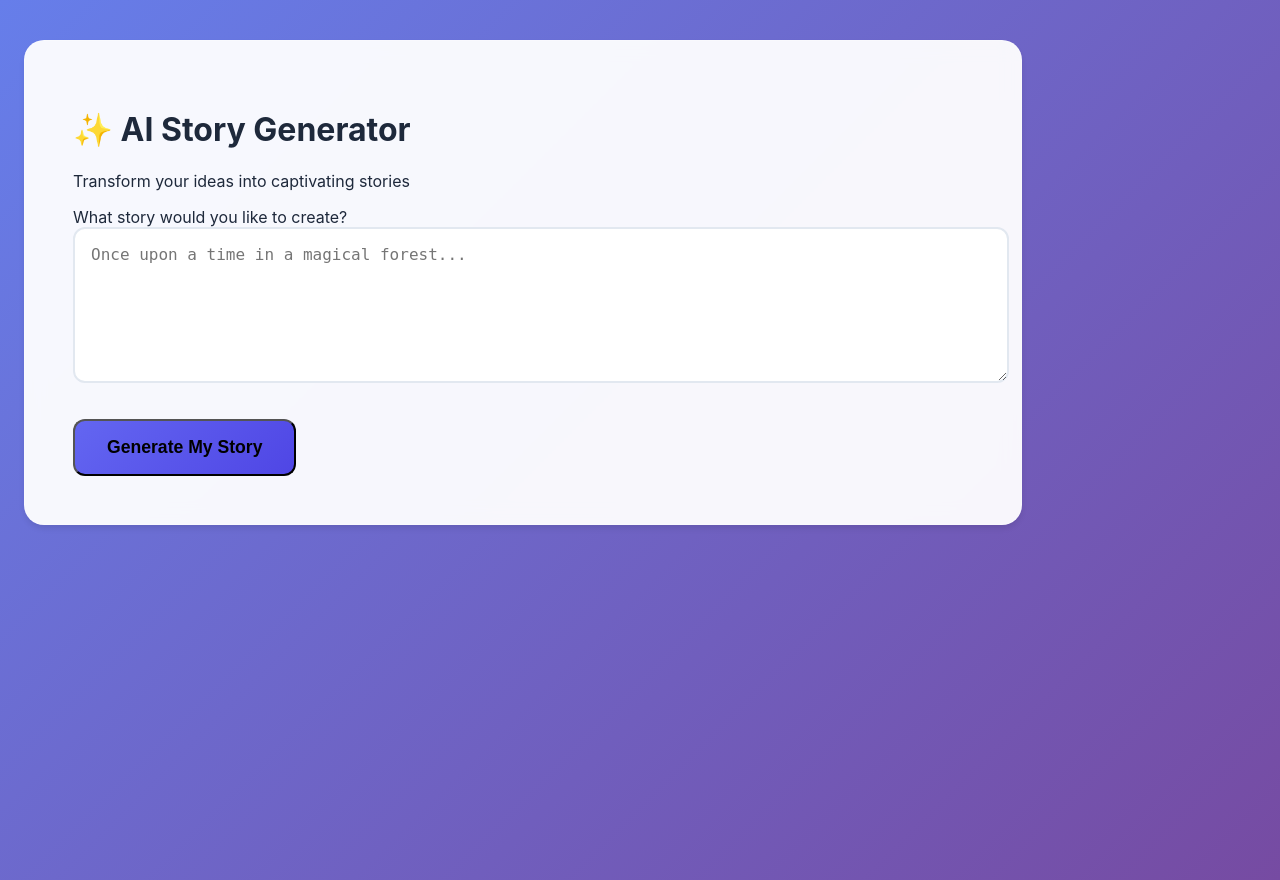
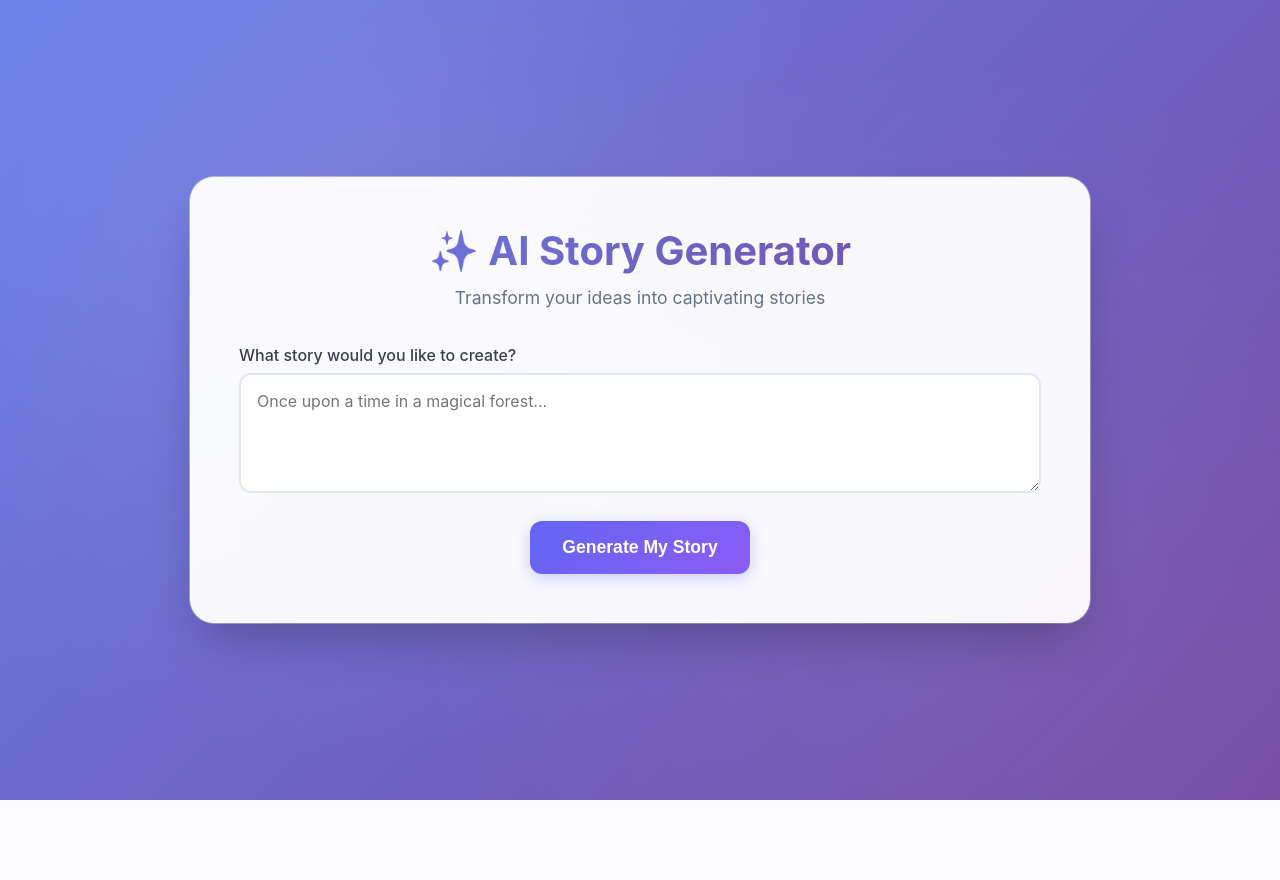
Before and after one commit to pkala7968/AI-Story-Generator, a Django app: page / in a window 1280 px wide. After the commit the page ends 800 px from the top, so only its background shows below. Run offline with Django 5.2, Linux system fonts and the light colour scheme.

Commit message:
improved css

```diff
--- a/story_app/static/css/styles.css
+++ b/story_app/static/css/styles.css
@@ -1,68 +1,228 @@
-/* Enhanced Color Palette & Typography */
-:root {
-    --primary-color: #6366f1;
-    --primary-hover: #4f46e5;
-    --secondary-color: #f1f5f9;
-    --text-primary: #1e293b;
-    --text-secondary: #64748b;
-    --border-color: #e2e8f0;
-    --shadow-light: 0 1px 3px 0 rgba(0, 0, 0, 0.1);
-    --shadow-medium: 0 4px 6px -1px rgba(0, 0, 0, 0.1);
+/* General Reset */
+* {
+  margin: 0;
+  padding: 0;
+  box-sizing: border-box;
 }
 
+/* Enhanced body with gradient background and better centering */
 body {
-    font-family: 'Inter', -apple-system, BlinkMacSystemFont, sans-serif;
-    background: linear-gradient(135deg, #667eea 0%, #764ba2 100%);
-    color: var(--text-primary);
-    min-height: 100vh;
-    padding: 2rem 1rem;
+  font-family: "Inter", -apple-system, BlinkMacSystemFont, "Segoe UI", sans-serif;
+  background: linear-gradient(135deg, #667eea 0%, #764ba2 100%);
+  color: #1e293b;
+  min-height: 100vh;
+  display: flex;
+  justify-content: center;
+  align-items: center;
+  padding: 2rem;
+  position: relative;
 }
 
-.container {
-    max-width: 900px;
-    background: rgba(255, 255, 255, 0.95);
-    backdrop-filter: blur(10px);
-    padding: 3rem;
-    border-radius: 20px;
-    box-shadow: var(--shadow-medium);
-    border: 1px solid rgba(255, 255, 255, 0.2);
+/* Add subtle animated background pattern */
+body::before {
+  content: "";
+  position: absolute;
+  top: 0;
+  left: 0;
+  right: 0;
+  bottom: 0;
+  background-image: radial-gradient(circle at 25% 25%, rgba(255, 255, 255, 0.1) 0%, transparent 50%),
+    radial-gradient(circle at 75% 75%, rgba(255, 255, 255, 0.05) 0%, transparent 50%);
+  pointer-events: none;
 }
 
-/* Enhanced Form Styling */
-.form-group {
-    position: relative;
-    margin-bottom: 2rem;
+/* Premium container with glass-morphism effect */
+.container {
+  max-width: 900px;
+  width: 100%;
+  background: rgba(255, 255, 255, 0.95);
+  backdrop-filter: blur(20px);
+  padding: 3rem;
+  border-radius: 24px;
+  box-shadow: 0 25px 50px -12px rgba(0, 0, 0, 0.25), 0 0 0 1px rgba(255, 255, 255, 0.2);
+  text-align: center;
+  position: relative;
+  border: 1px solid rgba(255, 255, 255, 0.3);
+}
+
+/* Add subtle glow effect to container */
+.container::before {
+  content: "";
+  position: absolute;
+  top: -2px;
+  left: -2px;
+  right: -2px;
+  bottom: -2px;
+  background: linear-gradient(135deg, rgba(255, 255, 255, 0.3), rgba(255, 255, 255, 0.1));
+  border-radius: 26px;
+  z-index: -1;
+}
+
+/* Enhanced typography hierarchy */
+h1 {
+  font-size: 2.5rem;
+  font-weight: 700;
+  margin-bottom: 0.5rem;
+  background: linear-gradient(135deg, #667eea, #764ba2);
+  -webkit-background-clip: text;
+  -webkit-text-fill-color: transparent;
+  background-clip: text;
+}
+
+h2 {
+  font-size: 1.5rem;
+  font-weight: 600;
+  margin-bottom: 1rem;
+  color: #374151;
+}
+
+h3 {
+  font-size: 1.25rem;
+  font-weight: 500;
+  margin-bottom: 0.75rem;
+  color: #4b5563;
+}
+
+/* Better paragraph styling */
+p {
+  margin-bottom: 1.5rem;
+  line-height: 1.7;
+  color: #64748b;
+  font-size: 1.1rem;
+}
+
+/* Enhanced image styling */
+img {
+  max-width: 100%;
+  height: auto;
+  border-radius: 16px;
+  margin: 1.5rem 0;
+  box-shadow: 0 10px 25px rgba(0, 0, 0, 0.15);
+  transition: transform 0.3s ease, box-shadow 0.3s ease;
+}
+
+img:hover {
+  transform: translateY(-4px);
+  box-shadow: 0 20px 40px rgba(0, 0, 0, 0.2);
+}
+
+/* Premium button design */
+button,
+.btn {
+  display: inline-block;
+  padding: 1rem 2rem;
+  background: linear-gradient(135deg, #6366f1, #8b5cf6);
+  color: white;
+  font-size: 1.1rem;
+  font-weight: 600;
+  border: none;
+  border-radius: 12px;
+  cursor: pointer;
+  text-decoration: none;
+  transition: all 0.3s ease;
+  box-shadow: 0 4px 15px rgba(99, 102, 241, 0.3);
+  position: relative;
+  overflow: hidden;
+}
+
+button::before,
+.btn::before {
+  content: "";
+  position: absolute;
+  top: 0;
+  left: -100%;
+  width: 100%;
+  height: 100%;
+  background: linear-gradient(90deg, transparent, rgba(255, 255, 255, 0.2), transparent);
+  transition: left 0.5s;
+}
+
+button:hover,
+.btn:hover {
+  transform: translateY(-2px);
+  box-shadow: 0 8px 25px rgba(99, 102, 241, 0.4);
+}
+
+button:hover::before,
+.btn:hover::before {
+  left: 100%;
+}
+
+/* Enhanced form styling */
+form {
+  margin-top: 2rem;
+}
+
+input[type="text"],
+textarea {
+  width: 100%;
+  padding: 1rem;
+  margin-bottom: 1.5rem;
+  border-radius: 12px;
+  border: 2px solid #e2e8f0;
+  font-size: 1rem;
+  font-family: inherit;
+  transition: all 0.3s ease;
+  background: rgba(255, 255, 255, 0.8);
+  backdrop-filter: blur(10px);
+}
+
+input[type="text"]:focus,
+textarea:focus {
+  outline: none;
+  border-color: #6366f1;
+  box-shadow: 0 0 0 3px rgba(99, 102, 241, 0.1);
+  background: rgba(255, 255, 255, 0.95);
 }
 
 textarea {
-    width: 100%;
-    padding: 1rem;
-    border: 2px solid var(--border-color);
-    border-radius: 12px;
-    font-size: 1rem;
-    transition: all 0.3s ease;
-    resize: vertical;
-    min-height: 120px;
+  min-height: 120px;
+  resize: vertical;
 }
 
-textarea:focus {
-    outline: none;
-    border-color: var(--primary-color);
-    box-shadow: 0 0 0 3px rgba(99, 102, 241, 0.1);
+/* Enhanced label styling */
+label {
+  display: block;
+  margin-bottom: 0.5rem;
+  font-weight: 500;
+  color: #374151;
+  text-align: left;
 }
 
-/* Modern Button Design */
-button {
-    background: linear-gradient(135deg, var(--primary-color), var(--primary-hover));
-    padding: 1rem 2rem;
-    border-radius: 12px;
-    font-weight: 600;
-    font-size: 1.1rem;
-    transform: translateY(0);
-    transition: all 0.3s ease;
+/* Better link styling */
+a {
+  color: #6366f1;
+  text-decoration: none;
+  font-weight: 500;
+  transition: color 0.3s ease;
 }
 
-button:hover {
-    transform: translateY(-2px);
-    box-shadow: 0 8px 25px rgba(99, 102, 241, 0.3);
+a:hover {
+  color: #4f46e5;
+  text-decoration: underline;
 }
+
+/* Footer */
+footer {
+  margin-top: auto;
+  padding: 15px;
+  font-size: 0.9rem;
+  color: #64748b;
+  text-align: center;
+}
+
+/* Add responsive design improvements */
+@media (max-width: 768px) {
+  body {
+    padding: 1rem;
+  }
+
+  .container {
+    padding: 2rem;
+    border-radius: 20px;
+  }
+
+  h1 {
+    font-size: 2rem;
+  }
+}
--- a/story_app/views.py
+++ b/story_app/views.py
@@ -23,6 +23,7 @@ def result(request):
 
         return render(request, 'result.html', {
             'story': story,
+            'char_desc': char_desc,
             'image_url': image_url
         })
     else:
```
Also changed, not shown: story_app/static/story_app/images/background.png, story_app/static/story_app/images/character.png, story_app/static/story_app/images/final_scene.png.
